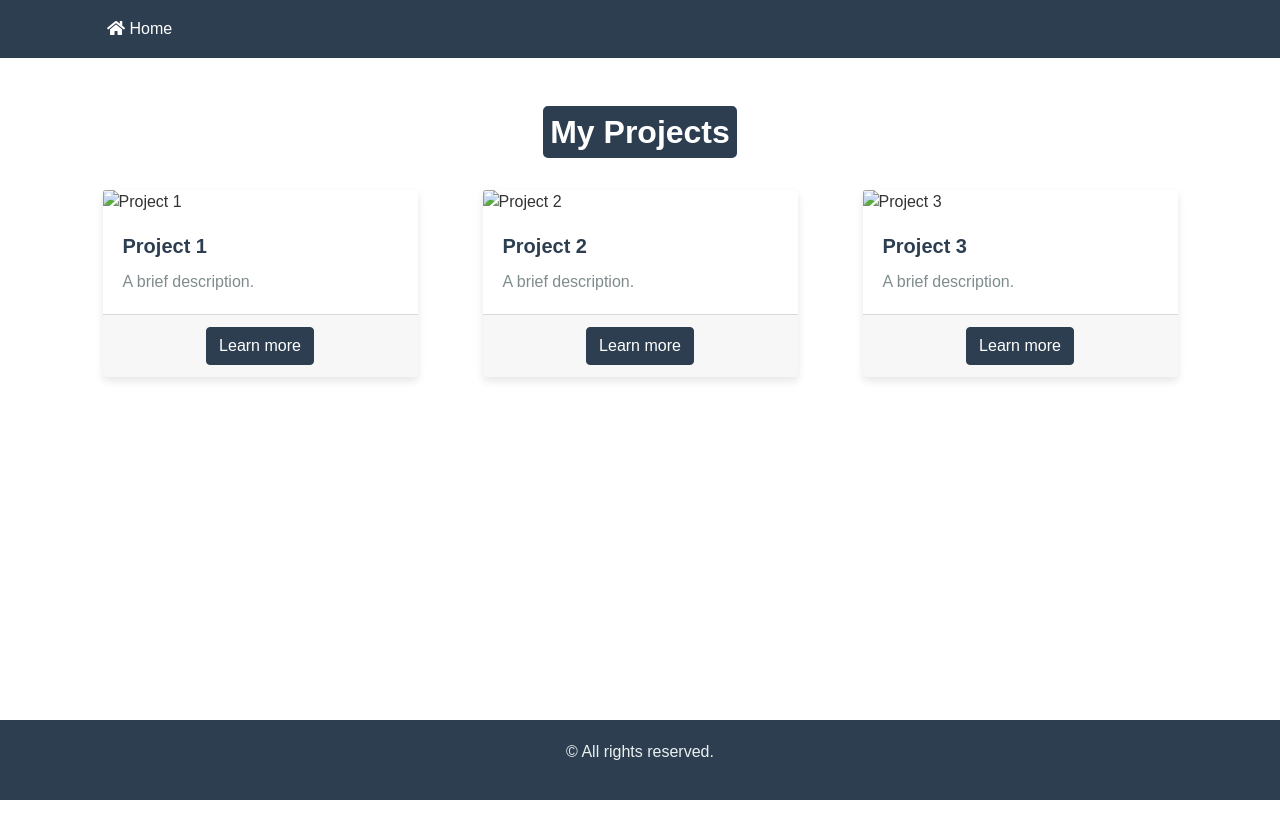
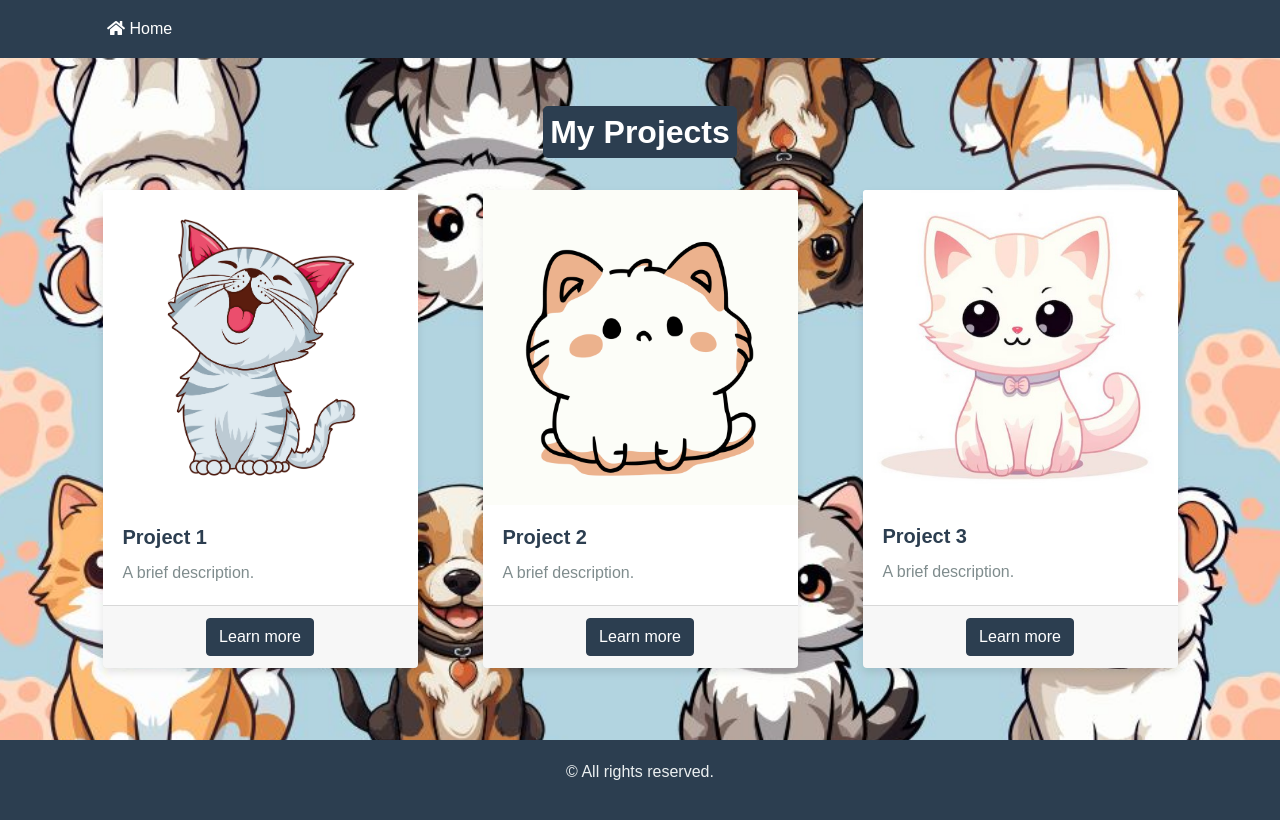
Before and after one commit to elizabeth-zingapan/homepage.github.io, a plain HTML site: page index.html in a window 1280 px wide. Both pictures are taken after a click on the button "View My Projects". Drawn offline with nearby package versions, Linux system fonts and the light colour scheme.

Commit message:
Update index.html

```diff
--- a/index.html
+++ b/index.html
@@ -14,7 +14,7 @@
             min-height: 100vh;
             display: flex;
             flex-direction: column;
-            background-image: url("Pictures/background (1).jpg");
+            background-image: url("  background (1).jpg");
             background-size: cover;
             background-position: center;
             background-repeat: no-repeat;
@@ -149,7 +149,7 @@
         <nav class="navbar navbar-expand-lg navbar-dark">
             <div class="container">
                 <a class="Logo" href="#" id="logo-link">
-                    <img src="Pictures/logo.jpg" alt="Logo name" class="logo">
+                    <img src=" logo.jpg" alt="Logo name" class="logo">
                     <span class="logo-name">Eliz</span>
                 </a>
                 <button class="home-icon" id="home-icon" style="display: none;">
@@ -180,7 +180,7 @@
             <div class="row">
                 <div class="col-lg-4 col-md-6 mb-4">
                     <div class="card h-100">
-                        <img src="Pictures/cat1.jpg" class="card-img-top" alt="Project 1">
+                        <img src="  cat1.jpg" class="card-img-top" alt="Project 1">
                         <div class="card-body">
                             <h5 class="card-title">Project 1</h5>
                             <p class="card-text">A brief description.</p>
@@ -192,7 +192,7 @@
                 </div>
                 <div class="col-lg-4 col-md-6 mb-4">
                     <div class="card h-100">
-                        <img src="Pictures/cat2.jpg" class="card-img-top" alt="Project 2">
+                        <img src=" cat2.jpg" class="card-img-top" alt="Project 2">
                         <div class="card-body">
                             <h5 class="card-title">Project 2</h5>
                             <p class="card-text">A brief description.</p>
@@ -204,7 +204,7 @@
                 </div>
                 <div class="col-lg-4 col-md-6 mb-4">
                     <div class="card h-100">
-                        <img src="Pictures/cat3.jpg" class="card-img-top" alt="Project 3">
+                        <img src=" cat3.jpg" class="card-img-top" alt="Project 3">
                         <div class="card-body">
                             <h5 class="card-title">Project 3</h5>
                             <p class="card-text">A brief description.</p>
```
